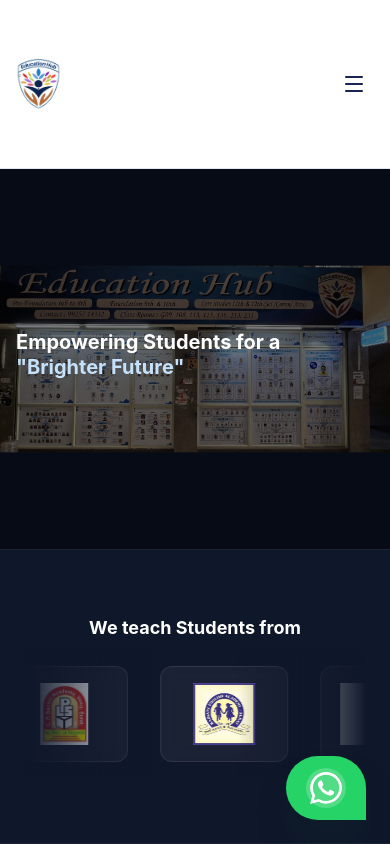
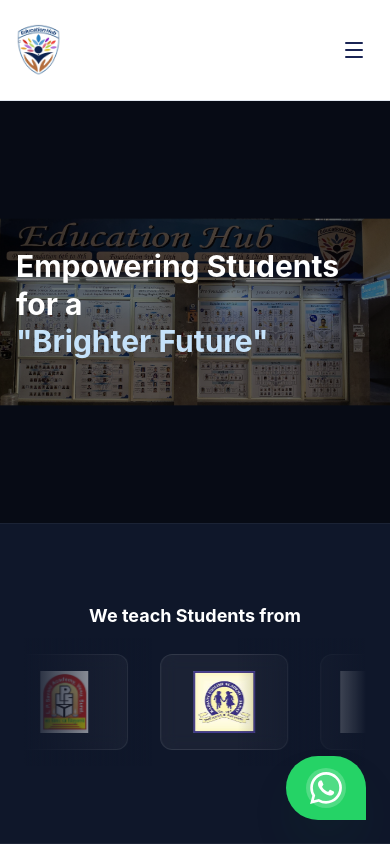
Before and after one commit to KushMody/Education-Hub-Surat, a React (Vite) app: page / in a window 390 px wide. Shown: the top 844 px of the page. Built offline with nearby package versions, Linux system fonts and the light colour scheme; a web font is replaced by a local one.

Commit message:
Refine mobile layout: final 12/50/38 proportional split

```diff
--- a/src/components/Hero.jsx
+++ b/src/components/Hero.jsx
@@ -17,7 +17,7 @@
     }, [images.length]);
 
     return (
-        <section id="home" className="relative w-full h-[45dvh] lg:h-[calc(100vh-112px)] lg:min-h-[750px] flex items-center justify-center overflow-hidden scroll-mt-24 mt-[20dvh] lg:mt-[112px]">
+        <section id="home" className="relative w-full h-[50dvh] lg:h-[calc(100vh-112px)] lg:min-h-[750px] flex items-center justify-center overflow-hidden scroll-mt-24 mt-[12dvh] lg:mt-[112px]">
 
             {/* Background Image Slider */}
             <div className="absolute inset-0 w-full h-full z-0 overflow-hidden bg-slate-900">
@@ -45,7 +45,7 @@
                     transition={{ duration: 1, delay: 0.5 }}
                     className="max-w-4xl"
                 >
-                    <h1 className="text-xl sm:text-5xl md:text-7xl lg:text-8xl font-bold text-white leading-tight sm:leading-[1.1] mb-2">
+                    <h1 className="text-3xl sm:text-5xl md:text-7xl lg:text-8xl font-bold text-white leading-tight sm:leading-[1.1] mb-4">
                         Empowering Students for a
                         <br />
                         <span className="text-[#c5e2fa]">"Brighter Future"</span>
--- a/src/components/Navbar.jsx
+++ b/src/components/Navbar.jsx
@@ -72,7 +72,7 @@
     return (
         <nav
             className={`fixed top-0 left-0 w-full z-50 transition-all duration-300 bg-white border-b border-slate-200 ${isScrolled ? 'py-1 shadow-md' : 'py-2'
-                } h-[20dvh] lg:h-auto flex items-center`}
+                } h-[12dvh] lg:h-auto flex items-center`}
         >
             <div className="max-w-7xl mx-auto px-4 sm:px-6 flex items-center justify-between w-full">
 
--- a/src/components/PartnerSchools.jsx
+++ b/src/components/PartnerSchools.jsx
@@ -13,7 +13,7 @@
     ];
 
     return (
-        <section className="h-[35dvh] lg:h-auto py-2 sm:py-20 bg-slate-900 border-t border-b border-white/5 relative overflow-hidden flex items-center">
+        <section className="h-[38dvh] lg:h-auto py-2 sm:py-20 bg-slate-900 border-t border-b border-white/5 relative overflow-hidden flex items-center">
             <div className="max-w-7xl mx-auto px-6 w-full">
                 <div className="text-center mb-2 sm:mb-12">
                     <h2 className="text-lg sm:text-4xl font-bold text-white">
```
